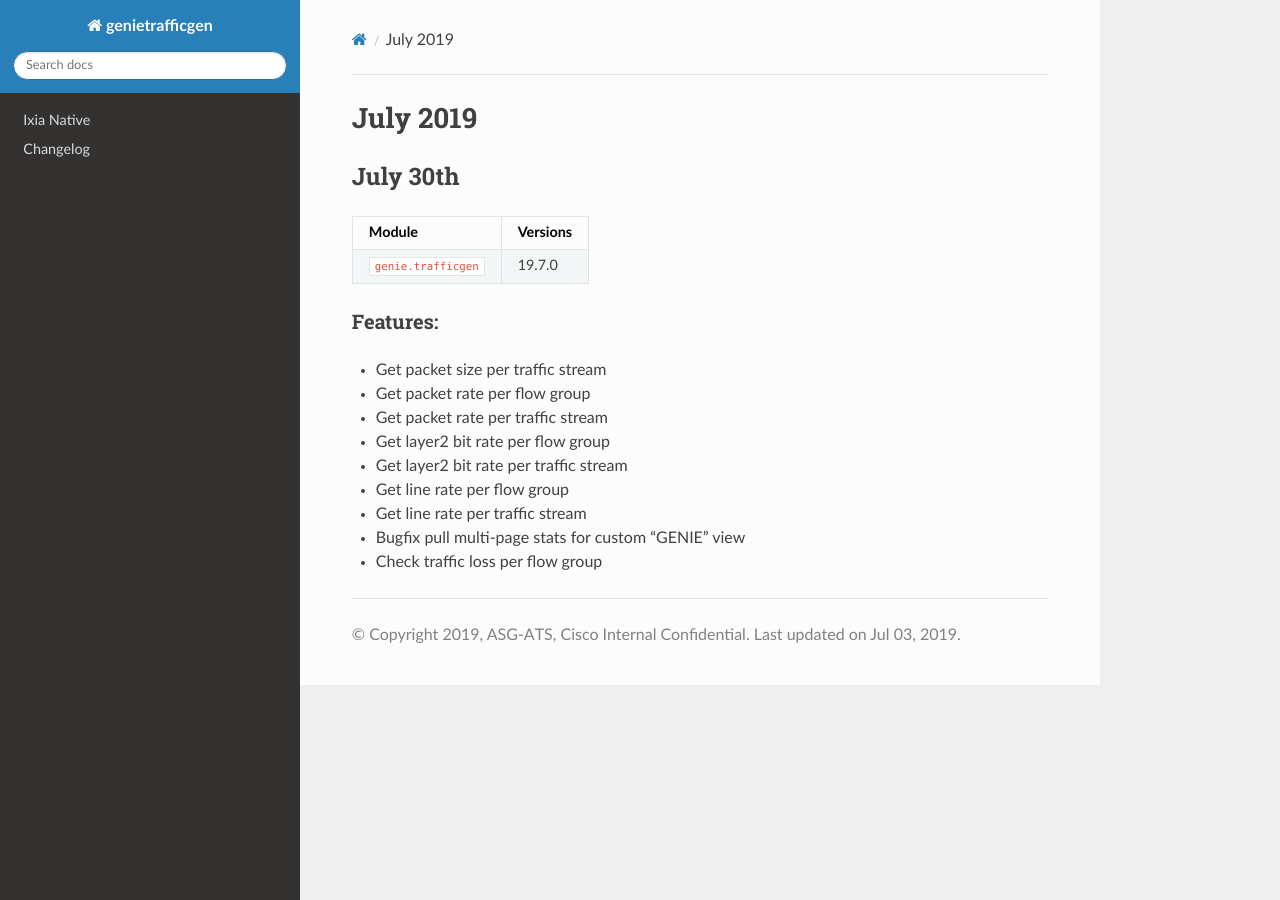
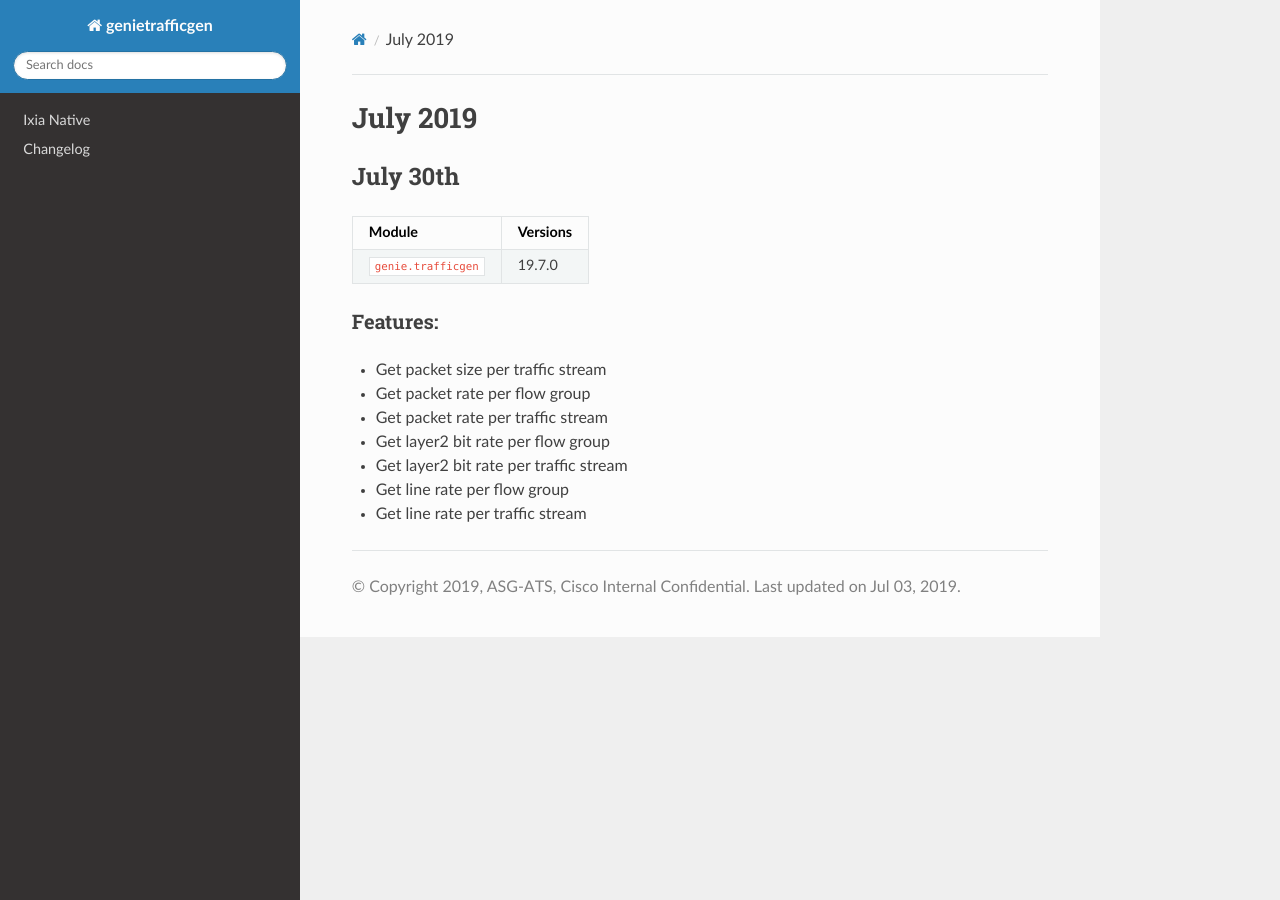
Before and after one commit to CiscoTestAutomation/genietrafficgen, a Sphinx documentation site: the page built from docs/changelog/2019/july.rst, in a window 1280 px wide. Built offline with Sphinx 7.4.7 and the Read the Docs theme 2.0.0, drawn with Linux system fonts in a browser that asks for light colours.

Commit message:
update changelog

```diff
--- a/docs/changelog/2019/july.rst
+++ b/docs/changelog/2019/july.rst
@@ -20,5 +20,3 @@ Features:
 * Get layer2 bit rate per traffic stream
 * Get line rate per flow group
 * Get line rate per traffic stream
-* Bugfix pull multi-page stats for custom "GENIE" view
-* Check traffic loss per flow group
```
